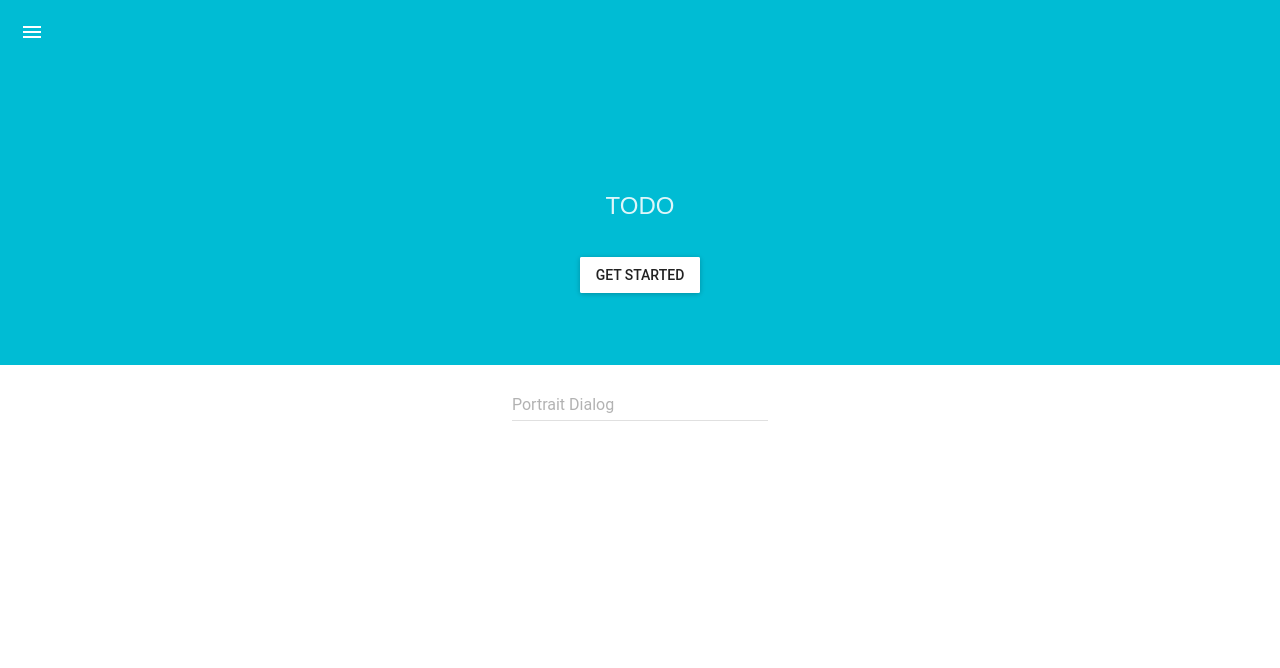
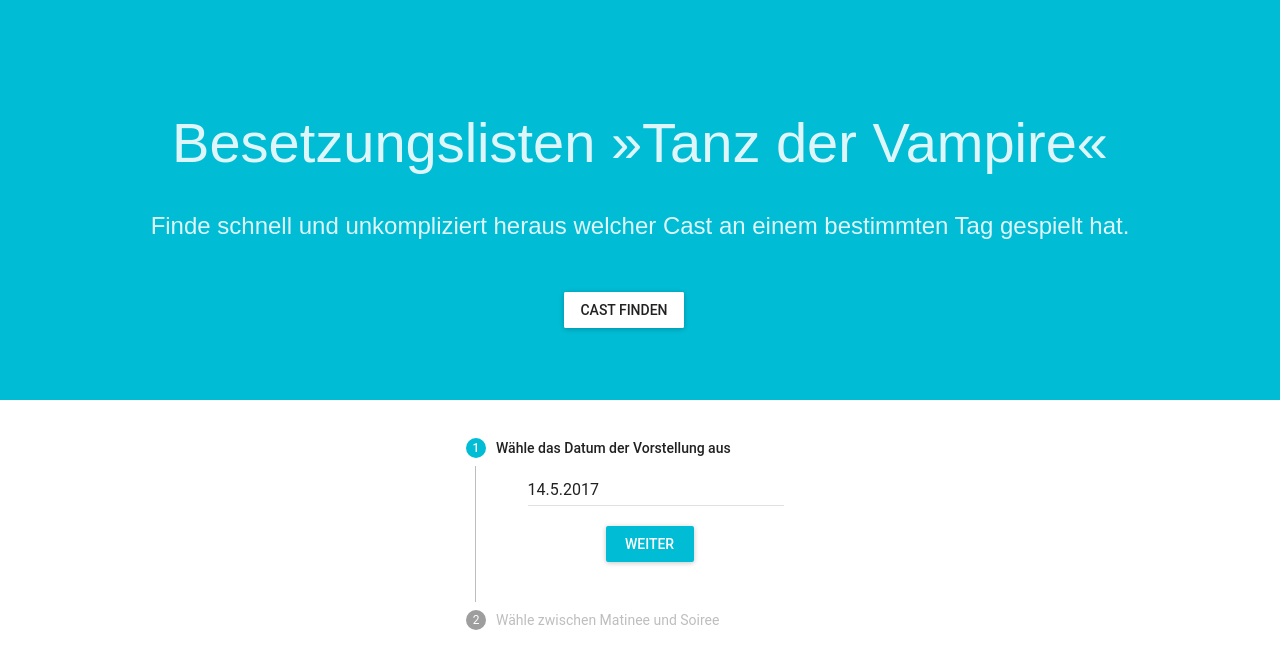
Before and after one commit to tanzdervampire/website, a React (Create React App) app: page / in a window 1280 px wide. Shown: the top 668 px of the page. Built offline with nearby package versions, Linux system fonts and the light colour scheme; what react-tap-event-plugin would draw is missing.

Commit message:
Added a picker for the show

```diff
--- a/public/index.html
+++ b/public/index.html
@@ -4,7 +4,7 @@
     <meta charset="utf-8">
     <meta name="viewport" content="width=device-width, initial-scale=1">
     <link rel="shortcut icon" href="%PUBLIC_URL%/favicon.ico">
-    <title>%REACT_APP_TITLE%</title>
+    <title>Tanz der Vampire – Besetzungslisten</title>
   </head>
   <body>
     <div id="root"></div>
--- a/src/App.js
+++ b/src/App.js
@@ -3,19 +3,12 @@
 import React, {Component} from 'react';
 import MuiThemeProvider from 'material-ui/styles/MuiThemeProvider';
 
-import AppBar from 'material-ui/AppBar';
-
-import Popover, {PopoverAnimationVertical} from 'material-ui/Popover';
-import Menu from 'material-ui/Menu';
-import MenuItem from 'material-ui/MenuItem';
-
-import DatePicker from 'material-ui/DatePicker';
-
-import RaisedButton from 'material-ui/RaisedButton';
 import FullWidthSection from './FullWidthSection';
 import typography from 'material-ui/styles/typography';
 import {cyan500, grey200, darkWhite} from 'material-ui/styles/colors';
-import spacing from 'material-ui/styles/spacing';
+
+import ShowPicker from './ShowPicker/ShowPicker';
+import RaisedButton from 'material-ui/RaisedButton';
 
 import './App.css';
 
@@ -51,22 +44,9 @@ class App extends Component {
         });
     };
 
-    appBar() {
-        const style = {
-            position: 'fixed',
-            top: 0
-        };
-
-        return (
-            <div>
-                <AppBar
-                    title={process.env.REACT_APP_TITLE}
-                    onLeftIconButtonTouchTap={this.handleTouchTap}
-                    zDepth={0}
-                    style={style}/>
-            </div>
-        );
-    }
+    handleShowPickFinish = (date, show) => {
+        // TODO Handle this
+    };
 
     introductionPanel() {
         const styles = {
@@ -82,12 +62,10 @@ class App extends Component {
             },
             h2: {
                 fontSize: 24,
-                lineHeight: '32px',
-                paddingTop: 16,
                 letterSpacing: 0,
             },
             button: {
-                margin: '16px 32px 0px 32px',
+                margin: '32px 32px 0px 0px',
             },
         };
 
@@ -96,16 +74,26 @@ class App extends Component {
         return (
             <FullWidthSection useContent={true} style={styles.root}>
                 <h1 style={styles.h1}>
-                    {process.env.REACT_APP_TITLE}
+                    Besetzungslisten »Tanz der Vampire«
                 </h1>
                 <h2 style={styles.h2}>
-                    TODO
+                    Finde schnell und unkompliziert heraus welcher Cast an einem bestimmten Tag gespielt hat.
                 </h2>
                 <RaisedButton
-                    label="Get started"
+                    label="Cast finden"
                     style={styles.button}
                 />
             </FullWidthSection>
+        );
+    }
+
+    searchPanel() {
+        return (
+            <div style={{maxWidth: 500, margin: 'auto'}}>
+                <ShowPicker
+                    onFinish={this.handleShowPickFinish}
+                />
+            </div>
         );
     }
 
@@ -124,22 +112,15 @@ class App extends Component {
                 fontWeight: typography.fontWeightLight,
                 fontSize: 22,
             },
-            div: {
-                paddingTop: spacing.desktopKeylineIncrement
-            }
         };
 
         return (
             <MuiThemeProvider>
                 <div id="app-container">
-                    {this.appBar()}
-
-                    <div style={styles.div}>
-                        {this.introductionPanel()}
-                    </div>
+                    {this.introductionPanel()}
 
                     <div id="content-container">
-                        <DatePicker hintText="Portrait Dialog" />
+                        {this.searchPanel()}
                     </div>
                 </div>
             </MuiThemeProvider>
--- /dev/null
+++ b/src/ShowPicker/ShowPicker.js
@@ -0,0 +1,148 @@
+// @flow
+
+import React from 'react';
+import {
+    Step,
+    Stepper,
+    StepLabel,
+    StepContent,
+} from 'material-ui/Stepper';
+import RaisedButton from 'material-ui/RaisedButton';
+import FlatButton from 'material-ui/FlatButton';
+import DatePicker from 'material-ui/DatePicker';
+import {RadioButton, RadioButtonGroup} from 'material-ui/RadioButton';
+
+class ShowPicker extends React.Component {
+
+    state = {
+        stepIndex: 0,
+        date: new Date(),
+        show: "soiree"
+    };
+
+    handleNext = () => {
+        const {stepIndex, date, show} = this.state;
+        this.setState({
+            stepIndex: stepIndex + 1,
+        });
+
+        if (stepIndex >= 1 && this.props.onFinish) {
+            this.props.onFinish(date, show);
+        }
+    };
+
+    handlePrev = () => {
+        const {stepIndex} = this.state;
+        if (stepIndex > 0) {
+            this.setState({stepIndex: stepIndex - 1});
+        }
+    };
+
+    handleDateChange = (_, date) => {
+        this.setState({
+            date: date
+        });
+    };
+
+    handleShowChange = (_, value) => {
+        this.setState({
+            show: value
+        });
+    };
+
+    renderStepActions(step) {
+        const {stepIndex} = this.state;
+
+        return (
+            <div style={{margin: '12px 0'}}>
+                <RaisedButton
+                    label={stepIndex === 1 ? 'Besetzung suchen' : 'Weiter'}
+                    disableTouchRipple={true}
+                    disableFocusRipple={true}
+                    primary={true}
+                    onTouchTap={this.handleNext}
+                    style={{marginRight: 12}}
+                />
+                {step > 0 && (
+                    <FlatButton
+                        label="Zurück"
+                        disabled={stepIndex === 0}
+                        disableTouchRipple={true}
+                        disableFocusRipple={true}
+                        onTouchTap={this.handlePrev}
+                    />
+                )}
+            </div>
+        );
+    }
+
+    render() {
+        const {stepIndex} = this.state;
+
+        const minDate = new Date("10-04-1997");
+        const maxDate = new Date();
+
+        const styles = {
+            radioButtonGroup: {
+                marginTop: 16,
+                marginBottom: 16,
+            },
+            radioButton: {
+                textAlign: "left",
+                marginBottom: 16,
+            },
+        };
+
+        return (
+            <div style={{maxWidth: 380, maxHeight: 400, margin: 'auto'}}>
+                <Stepper activeStep={stepIndex} orientation="vertical">
+                    <Step>
+                        <StepLabel>Wähle das Datum der Vorstellung aus</StepLabel>
+                        <StepContent>
+                            <DatePicker
+                                hintText="Datum wählen"
+                                cancelLabel="Abbrechen"
+                                autoOk="true"
+                                defaultDate={this.state.date}
+                                DateTimeFormat={global.Intl.DateTimeFormat}
+                                locale="de-DE"
+                                minDate={minDate}
+                                maxDate={maxDate}
+                                onChange={this.handleDateChange}
+                            />
+
+                            {this.renderStepActions(0)}
+                        </StepContent>
+                    </Step>
+                    <Step>
+                        <StepLabel>Wähle zwischen Matinee und Soiree</StepLabel>
+                        <StepContent>
+                            <RadioButtonGroup
+                                name="show"
+                                defaultSelected="soiree"
+                                style={styles.radioButtonGroup}
+                                onChange={this.handleShowChange}
+                            >
+                                <RadioButton
+                                    value="matinee"
+                                    label="Matinee (Nachmittag)"
+                                    style={styles.radioButton}
+                                />
+                                <RadioButton
+                                    value="soiree"
+                                    label="Soiree (Abend)"
+                                    style={styles.radioButton}
+                                />
+                            </RadioButtonGroup>
+
+                            {this.renderStepActions(1)}
+                        </StepContent>
+                    </Step>
+                </Stepper>
+            </div>
+        );
+    }
+
+}
+
+export default ShowPicker;
```
